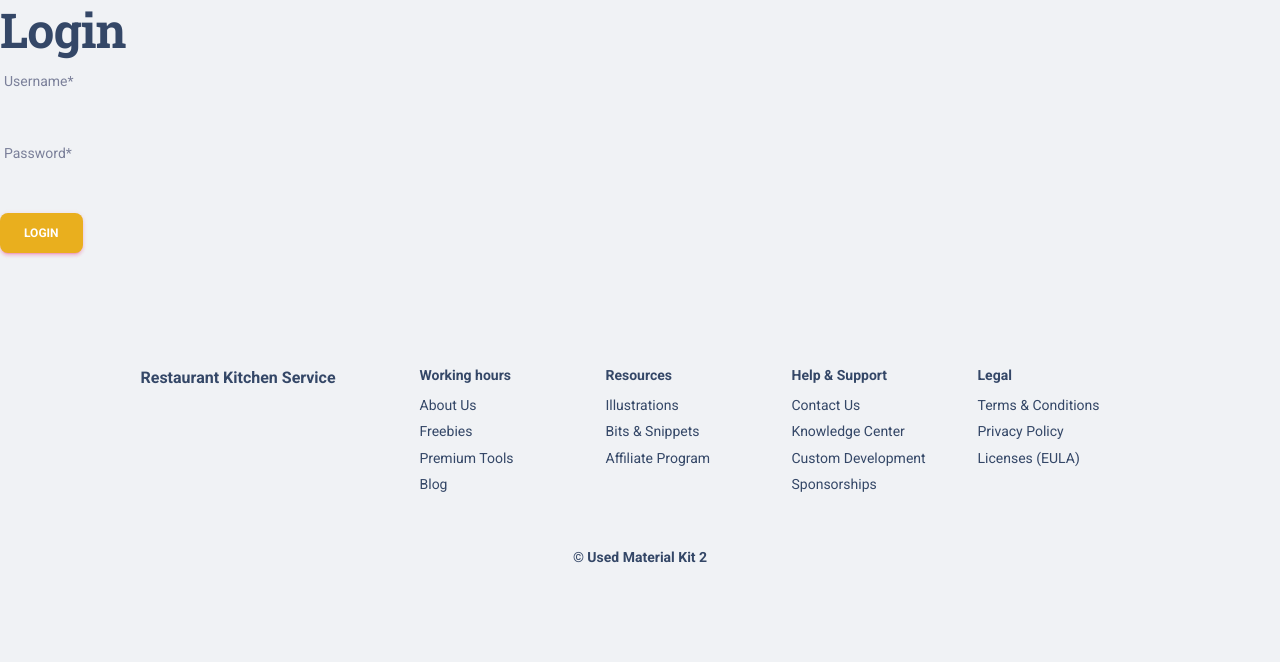
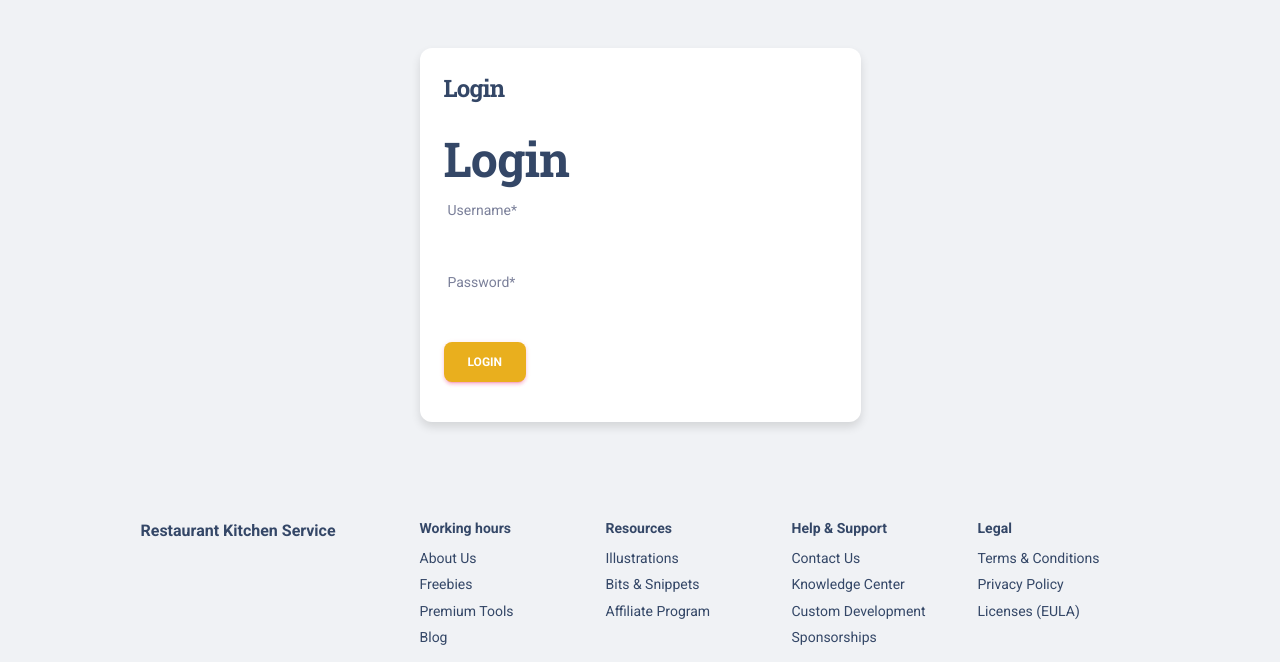
Before and after one commit to Yevheniy-Lototskiy/restaurant-kitchen-service, a Django app: page /accounts/login/ in a window 1280 px wide. Shown: the top 662 px of the page. Run offline with Django 4.2, Linux system fonts and the light colour scheme; some libraries are stand-ins or nearby versions.

Commit message:
Remake login page

```diff
--- a/templates/registration/login.html
+++ b/templates/registration/login.html
@@ -1,8 +1,15 @@
 {% extends "base.html" %}
 {% load crispy_forms_filters %}
 
+{% block title %} Login {% endblock %}
+
 {% block content %}
-
+  <div class="container mt-5">
+    <div class="row justify-content-center">
+      <div class="col-md-6 col-lg-5">
+        <div class="card shadow-sm">
+          <div class="card-body p-4">
+            <h1 class="h4 mb-4">Login</h1>
             {% if form.errors %}
               <p>Your username and password didn't match. Please try again.</p>
             {% endif %}
@@ -17,8 +24,13 @@
               {% csrf_token %}
               {{ form|crispy }}
 
-  <input type="submit" value="Login" class="btn btn-primary" />
-  <input type="hidden" name="next" value="{{ next }}" />
+              <input type="submit" value="Login" class="btn btn-primary"/>
+              <input type="hidden" name="next" value="{{ next }}"/>
             </form>
+          </div>
+        </div>
+      </div>
+    </div>
+  </div>
 
 {% endblock %}
```
Lines whose indentation alone changed are shown as unchanged.
